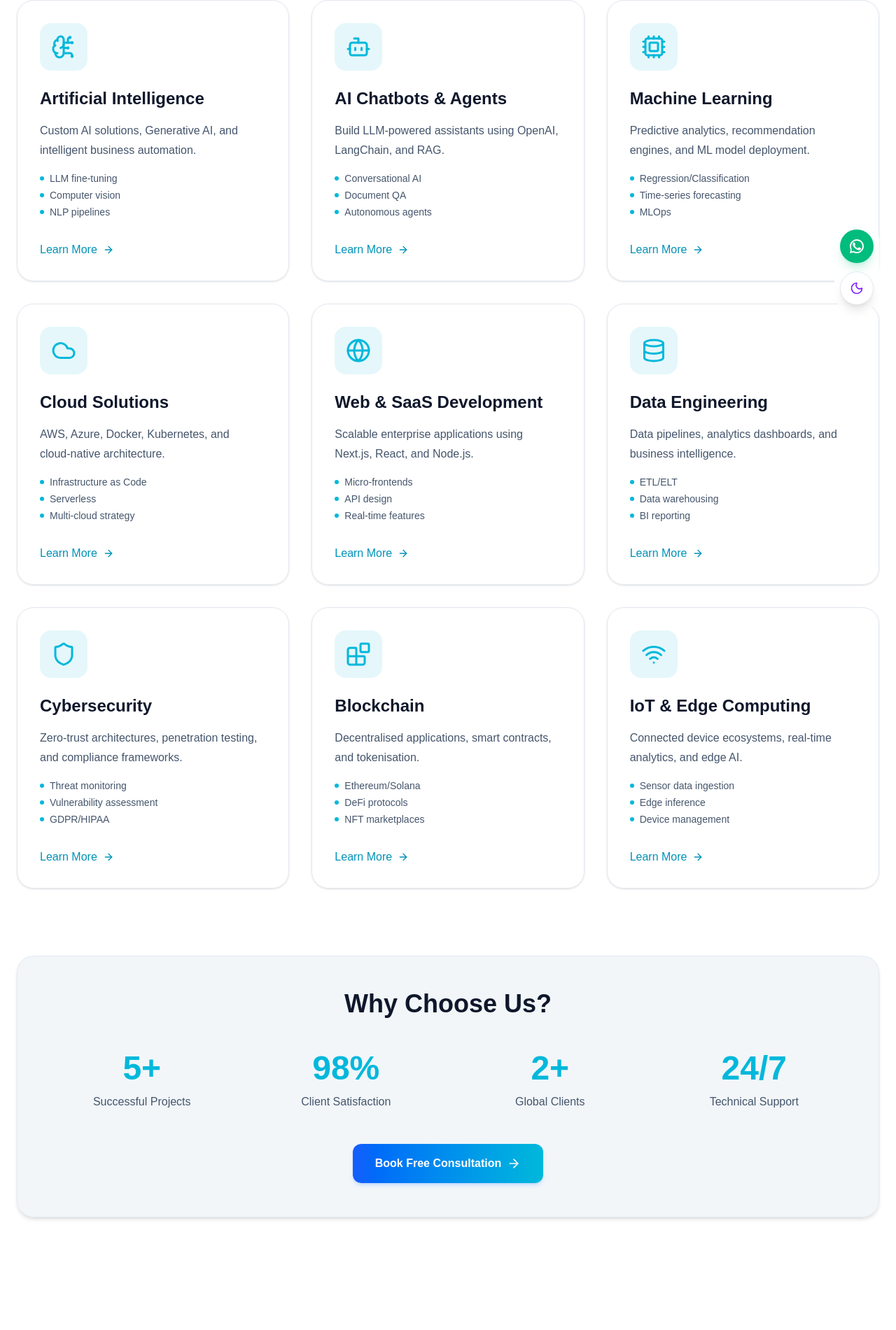
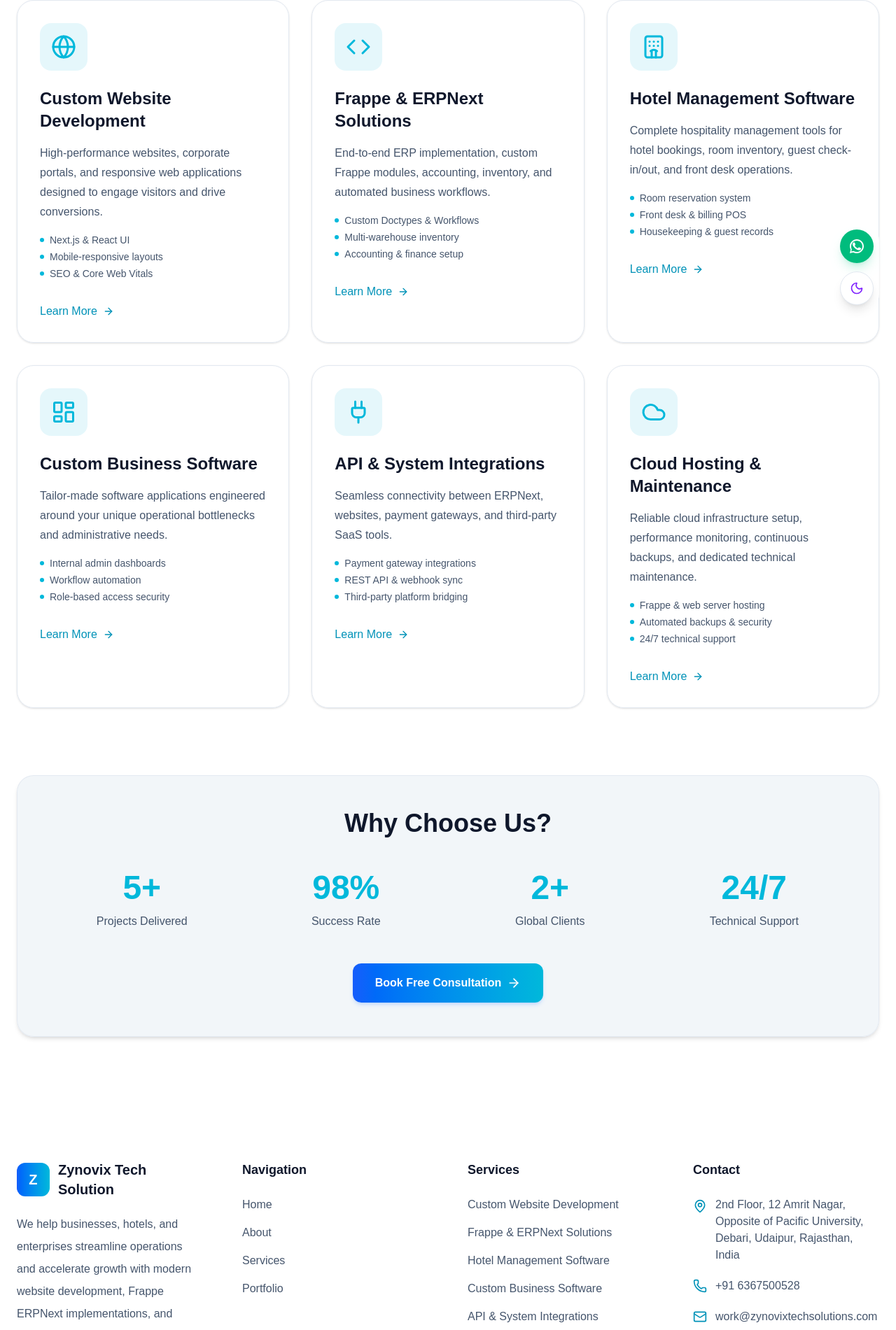
Before and after one commit to ritik733/zynovixtechsolution, a Next.js app: page /services in a window 1280 px wide. Shown: the part 332-2233 px from the top of the page at 70% size. Built offline with nearby package versions, Linux system fonts and the light colour scheme.

Commit message:
Update company data to align with homepage (Web/ERP/Custom Software positioning)

```diff
--- a/app/services/page.tsx
+++ b/app/services/page.tsx
@@ -1,71 +1,50 @@
 import Link from "next/link";
 import {
   ArrowRight,
-  Bot,
-  BrainCircuit,
-  Cpu,
+  Code,
+  Hotel,
+  LayoutDashboard,
+  Plug,
   Cloud,
-  Database,
   Globe,
-  Shield,
-  Blocks,
-  Wifi,
 } from "lucide-react";
 
 const services = [
   {
-    icon: BrainCircuit,
-    title: "Artificial Intelligence",
-    desc: "Custom AI solutions, Generative AI, and intelligent business automation.",
-    features: ["LLM fine‑tuning", "Computer vision", "NLP pipelines"],
+    icon: Globe,
+    title: "Custom Website Development",
+    desc: "High-performance websites, corporate portals, and responsive web applications designed to engage visitors and drive conversions.",
+    features: ["Next.js & React UI", "Mobile-responsive layouts", "SEO & Core Web Vitals"],
   },
   {
-    icon: Bot,
-    title: "AI Chatbots & Agents",
-    desc: "Build LLM‑powered assistants using OpenAI, LangChain, and RAG.",
-    features: ["Conversational AI", "Document QA", "Autonomous agents"],
+    icon: Code,
+    title: "Frappe & ERPNext Solutions",
+    desc: "End-to-end ERP implementation, custom Frappe modules, accounting, inventory, and automated business workflows.",
+    features: ["Custom Doctypes & Workflows", "Multi-warehouse inventory", "Accounting & finance setup"],
   },
   {
-    icon: Cpu,
-    title: "Machine Learning",
-    desc: "Predictive analytics, recommendation engines, and ML model deployment.",
-    features: ["Regression/Classification", "Time‑series forecasting", "MLOps"],
+    icon: Hotel,
+    title: "Hotel Management Software",
+    desc: "Complete hospitality management tools for hotel bookings, room inventory, guest check-in/out, and front desk operations.",
+    features: ["Room reservation system", "Front desk & billing POS", "Housekeeping & guest records"],
+  },
+  {
+    icon: LayoutDashboard,
+    title: "Custom Business Software",
+    desc: "Tailor-made software applications engineered around your unique operational bottlenecks and administrative needs.",
+    features: ["Internal admin dashboards", "Workflow automation", "Role-based access security"],
+  },
+  {
+    icon: Plug,
+    title: "API & System Integrations",
+    desc: "Seamless connectivity between ERPNext, websites, payment gateways, and third-party SaaS tools.",
+    features: ["Payment gateway integrations", "REST API & webhook sync", "Third-party platform bridging"],
   },
   {
     icon: Cloud,
-    title: "Cloud Solutions",
-    desc: "AWS, Azure, Docker, Kubernetes, and cloud‑native architecture.",
-    features: ["Infrastructure as Code", "Serverless", "Multi‑cloud strategy"],
-  },
-  {
-    icon: Globe,
-    title: "Web & SaaS Development",
-    desc: "Scalable enterprise applications using Next.js, React, and Node.js.",
-    features: ["Micro‑frontends", "API design", "Real‑time features"],
-  },
-  {
-    icon: Database,
-    title: "Data Engineering",
-    desc: "Data pipelines, analytics dashboards, and business intelligence.",
-    features: ["ETL/ELT", "Data warehousing", "BI reporting"],
-  },
-  {
-    icon: Shield,
-    title: "Cybersecurity",
-    desc: "Zero‑trust architectures, penetration testing, and compliance frameworks.",
-    features: ["Threat monitoring", "Vulnerability assessment", "GDPR/HIPAA"],
-  },
-  {
-    icon: Blocks,
-    title: "Blockchain",
-    desc: "Decentralised applications, smart contracts, and tokenisation.",
-    features: ["Ethereum/Solana", "DeFi protocols", "NFT marketplaces"],
-  },
-  {
-    icon: Wifi,
-    title: "IoT & Edge Computing",
-    desc: "Connected device ecosystems, real‑time analytics, and edge AI.",
-    features: ["Sensor data ingestion", "Edge inference", "Device management"],
+    title: "Cloud Hosting & Maintenance",
+    desc: "Reliable cloud infrastructure setup, performance monitoring, continuous backups, and dedicated technical maintenance.",
+    features: ["Frappe & web server hosting", "Automated backups & security", "24/7 technical support"],
   },
 ];
 
@@ -77,15 +56,15 @@ export default function ServicesPage() {
         {/* Heading – less flashy, no badge */}
         <div className="text-center">
           <h2 className="text-3xl font-semibold text-slate-900 md:text-4xl dark:text-slate-200">
-            Our Services
+            Our Core Services
           </h2>
           <p className="mt-2 text-lg text-slate-600 dark:text-slate-400 font-medium">
-            Welcome to the Services page.
+            Websites • Frappe ERPNext • Custom Business Software
           </p>
           <p className="mx-auto mt-4 max-w-2xl text-slate-600 dark:text-slate-400">
-            We combine Artificial Intelligence, Machine Learning,
-            Cloud Infrastructure, and Modern Web Technologies
-            to build future‑ready digital products.
+            We provide specialized web development, robust Frappe ERPNext
+            implementations, and custom management systems like hotel software
+            designed to empower your business.
           </p>
         </div>
 
@@ -126,11 +105,11 @@ export default function ServicesPage() {
           <div className="mt-12 grid gap-8 text-center md:grid-cols-4">
             <div>
               <h2 className="text-5xl font-bold text-cyan-500 dark:text-cyan-400">5+</h2>
-              <p className="mt-3 text-slate-600 dark:text-slate-400 font-medium">Successful Projects</p>
+              <p className="mt-3 text-slate-600 dark:text-slate-400 font-medium">Projects Delivered</p>
             </div>
             <div>
               <h2 className="text-5xl font-bold text-cyan-500 dark:text-cyan-400">98%</h2>
-              <p className="mt-3 text-slate-600 dark:text-slate-400 font-medium">Client Satisfaction</p>
+              <p className="mt-3 text-slate-600 dark:text-slate-400 font-medium">Success Rate</p>
             </div>
             <div>
               <h2 className="text-5xl font-bold text-cyan-500 dark:text-cyan-400">2+</h2>
--- a/components/layout/Footer.tsx
+++ b/components/layout/Footer.tsx
@@ -78,17 +78,17 @@ export default function Footer() {
 
             <ul className="space-y-4 text-slate-600 dark:text-slate-400 font-medium">
 
-              <li>Artificial Intelligence</li>
+              <li>Custom Website Development</li>
 
-              <li>Machine Learning</li>
+              <li>Frappe & ERPNext Solutions</li>
 
-              <li>Custom Software</li>
+              <li>Hotel Management Software</li>
 
-              <li>Web Development</li>
+              <li>Custom Business Software</li>
 
-              <li>Business Automation</li>
+              <li>API & System Integrations</li>
 
-              <li>Cloud Solutions</li>
+              <li>Cloud Hosting & Maintenance</li>
 
             </ul>
 
--- a/data/company.ts
+++ b/data/company.ts
@@ -3,11 +3,11 @@ export const company = {
 
   shortName: "Zynovix",
 
-  tagline: "Believe in Technology. Believe in Us.",
+  tagline: "Custom • Scalable • Reliable",
 
   founded: 2026,
 
-  location: "2nd Floor, 12 Amrit Nagar, Opposite of Pacific University,Debari, Udaipur, Rajasthan, India",
+  location: "2nd Floor, 12 Amrit Nagar, Opposite of Pacific University, Debari, Udaipur, Rajasthan, India",
 
   email: "work@zynovixtechsolutions.com",
 
@@ -16,51 +16,51 @@ export const company = {
   website: "Coming Soon",
 
   hero: {
-    badge: "🚀 AI-Driven Digital Transformation",
+    badge: "🚀 Modern Web, ERP & Custom Software",
 
-    title: "Transform Your Business with Intelligent Technology",
+    title: "Modern Websites, Frappe ERPNext & Custom Software",
 
     description:
-      "At Zynovix Tech Solution, we empower businesses with Artificial Intelligence, Machine Learning, automation, and custom software solutions that improve efficiency, unlock valuable insights, and accelerate business growth.",
+      "We develop high-performance websites, customized Frappe ERPNext solutions, and specialized business tools like hotel management systems to streamline your operations and grow your enterprise.",
   },
 
   about: {
-    title: "Who We Are",
+    title: "Modern Web & ERP Software Development",
 
     description:
-      "Founded in 2026, Zynovix Tech Solution helps businesses embrace modern technologies. We specialize in Artificial Intelligence, Machine Learning, automation, cloud technologies, and software development, delivering innovative solutions that solve real-world business challenges.",
+      "We help businesses, hotels, and enterprises streamline operations and accelerate growth with modern website development, Frappe ERPNext implementations, and bespoke management software. From custom web applications and client portals to comprehensive ERPNext modules and specialized hotel management tools, we build solutions tailored specifically to your business workflows.",
 
     mission:
-      "To empower businesses with intelligent technology solutions that simplify operations, unlock insights, and drive sustainable growth.",
+      "To empower businesses with affordable, high-performance web, ERP, and custom software solutions that streamline operations and drive sustainable growth in the digital economy.",
 
     vision:
-      "To become a trusted technology partner helping organizations innovate through AI, automation, and modern digital solutions.",
+      "To be the go-to partner for modern web development, Frappe ERPNext solutions, and custom business software – where technology is tailored to amplify human potential and business results.",
   },
 
   stats: [
     {
-      value: "2026",
-      label: "Founded",
+      value: "5+",
+      label: "Projects Delivered",
     },
     {
-      value: "AI",
-      label: "Focused Solutions",
+      value: "98%",
+      label: "Success Rate",
+    },
+    {
+      value: "2+",
+      label: "Global Clients",
     },
     {
       value: "24/7",
-      label: "Support",
-    },
-    {
-      value: "100%",
-      label: "Client Commitment",
+      label: "Technical Support",
     },
   ],
 
   cta: {
-    title: "Let's Build the Future of Your Business",
+    title: "Ready to Upgrade Your Web & ERP Systems?",
 
     description:
-      "Whether you're looking to automate workflows, build AI-powered applications, or modernize your business systems, Zynovix Tech Solution is ready to help.",
+      "Whether you need a modern website, a custom Frappe ERPNext implementation, or tailored software like hotel management systems, we are ready to bring your vision to life.",
 
     primaryButton: "Explore Services",
 
--- a/data/services.ts
+++ b/data/services.ts
@@ -1,85 +1,61 @@
 export const services = [
   {
     id: 1,
-
-    title: "Artificial Intelligence",
-
+    title: "Custom Website Development",
     short:
-      "AI-powered solutions that automate business operations and improve decision-making.",
-
+      "Modern, high-performance websites and web apps built with Next.js and React.",
     description:
-      "We build intelligent AI applications tailored to your business needs, enabling automation, predictive analytics, and smarter workflows.",
-
-    icon: "Brain",
+      "High-performance websites, corporate portals, and responsive web applications designed to engage visitors and drive conversions. Built with Next.js, React, and modern UI frameworks.",
+    icon: "Globe",
   },
 
   {
     id: 2,
+    title: "Frappe & ERPNext Solutions",
+    short:
+      "End-to-end ERP implementation with custom modules and automated workflows.",
+    description:
+      "Complete Frappe ERPNext implementations covering accounting, inventory, HR, and custom Doctypes — with automated business workflows tailored to your operations.",
+    icon: "Code",
+  },
 
-    title: "Machine Learning",
+  {
+    id: 3,
+    title: "Hotel Management Software",
+    short:
+      "All-in-one hospitality software for bookings, billing, and front desk.",
+    description:
+      "Purpose-built hospitality tools for room reservations, guest check-in/out, POS billing, housekeeping management, and front-desk operations — designed for hotels and resorts.",
+    icon: "Workflow",
+  },
 
+  {
+    id: 4,
+    title: "Custom Business Software",
     short:
-      "Train intelligent models using your business data.",
-
+      "Tailor-made software engineered around your unique workflows.",
     description:
-      "Our Machine Learning solutions analyze historical data to predict trends, detect anomalies, and improve operational efficiency.",
-
+      "Bespoke software applications built around your operational bottlenecks — from internal admin dashboards and workflow automation to role-based access systems.",
     icon: "Cpu",
   },
 
   {
-    id: 3,
-
-    title: "Custom Software Development",
-
+    id: 5,
+    title: "API & System Integrations",
     short:
-      "Scalable software built specifically for your organization.",
-
+      "Seamless connectivity between ERPNext, websites, and third-party tools.",
     description:
-      "From ERP systems to internal business tools, we create secure and scalable software tailored to your workflows.",
-
-    icon: "Code",
-  },
-
-  {
-    id: 4,
-
-    title: "Web Development",
-
-    short:
-      "Modern websites and business applications built with the latest technologies.",
-
-    description:
-      "Responsive, SEO-friendly, and high-performance websites designed to represent your brand professionally.",
-
-    icon: "Globe",
-  },
-
-  {
-    id: 5,
-
-    title: "Business Automation",
-
-    short:
-      "Automate repetitive tasks and improve productivity.",
-
-    description:
-      "We streamline business operations using intelligent automation, reducing manual effort and increasing efficiency.",
-
-    icon: "Workflow",
+      "Connect your ERPNext, website, payment gateways, and SaaS tools with reliable REST APIs and webhook sync — so your systems talk to each other automatically.",
+    icon: "Cloud",
   },
 
   {
     id: 6,
-
-    title: "Cloud & DevOps",
-
+    title: "Cloud Hosting & Maintenance",
     short:
-      "Secure cloud deployment and infrastructure management.",
-
+      "Reliable hosting, monitoring, backups, and 24/7 technical support.",
     description:
-      "Deploy scalable applications with CI/CD pipelines, cloud hosting, monitoring, and infrastructure optimization.",
-
-    icon: "Cloud",
+      "Cloud infrastructure setup, Frappe & web server hosting, performance monitoring, automated backups, and dedicated 24/7 technical maintenance for your systems.",
+    icon: "Brain",
   },
 ];
```
